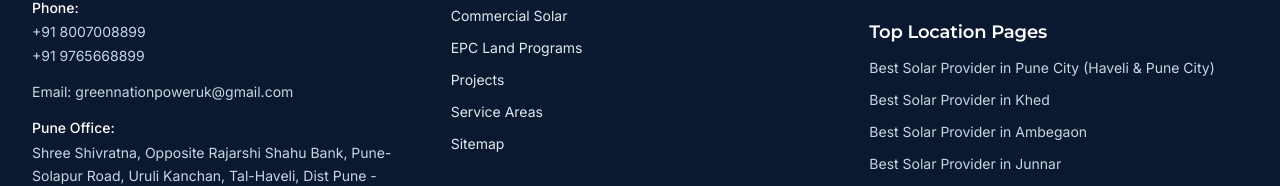
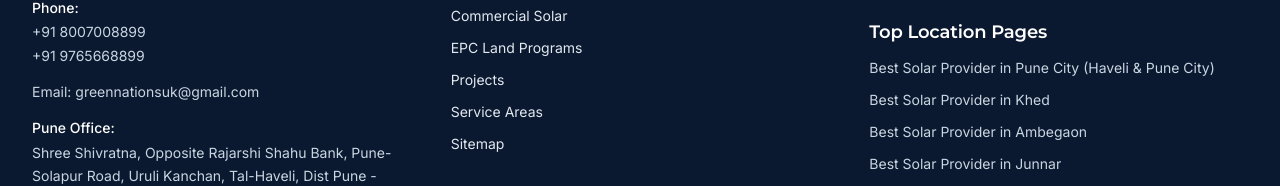
Before and after one commit to bhushanwagh53015301-tech/Green-Nations-Power, a React (Vite) app: page / in a window 1280 px wide. Shown: the part 8692-8878 px from the top of the page. Built offline with nearby package versions, Linux system fonts and the light colour scheme; no server answers.

Commit message:
Update displayed contact email to greennationsuk@gmail.com

```diff
--- a/src/constants.js
+++ b/src/constants.js
@@ -3,7 +3,7 @@ export const COMPANY_INFO = {
   tagline: 'Solar Expert Solution',
   mission:
     'To create a greener and more sustainable future by harnessing solar energy with quality, reliability, sustainability, and excellent customer service.',
-  email: 'greennationpoweruk@gmail.com',
+  email: 'greennationsuk@gmail.com',
   phones: ['8007008899', '9765668899'],
   addresses: {
     pune: {
```
